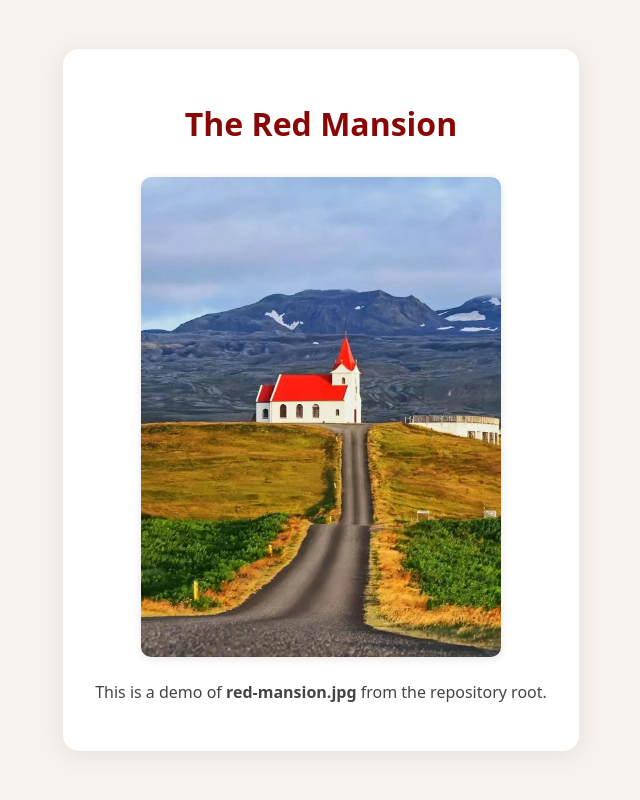
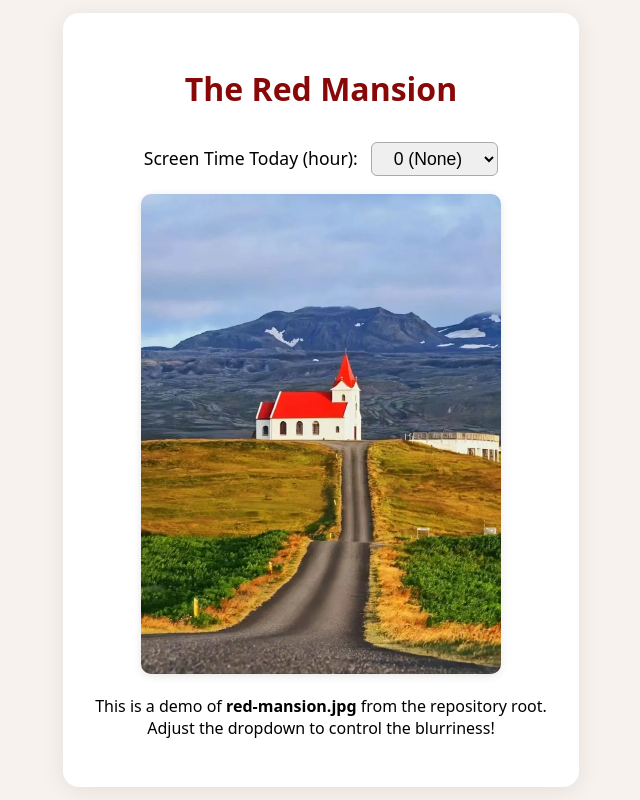
Before and after one commit to yrenat/yrenat.github.io, a plain HTML site: page index.html in a window 1280 px wide. Shown: the whole page, without its empty margins (319-959 px from the left). Drawn offline with Linux system fonts and the light colour scheme.

Commit message:
add dropdown menu

```diff
--- a/index.html
+++ b/index.html
@@ -27,22 +27,60 @@
       max-height: 60vh;
       border-radius: 10px;
       box-shadow: 0 2px 8px rgba(0,0,0,0.10);
+      transition: filter 0.3s;
     }
     h1 {
       color: #880808;
       margin-bottom: 1em;
     }
-    p {
-      color: #444;
-      margin-top: 1.2em;
+    .blurness-control {
+      margin: 1.5em 0 1em 0;
+      font-size: 1.1em;
+    }
+    select {
+      padding: 0.3em 1em;
+      font-size: 1em;
+      border-radius: 6px;
+      border: 1px solid #aaa;
+      margin-left: 0.5em;
+    }
+    @media (max-width: 600px) {
+      .container { padding: 1em; }
+      img { max-height: 35vh; }
+      .blurness-control { font-size: 1em; }
     }
   </style>
 </head>
 <body>
   <div class="container">
     <h1>The Red Mansion</h1>
-    <img src="red-mansion.jpg" alt="Red Mansion">
-    <p>This is a demo of <b>red-mansion.jpg</b> from the repository root.</p>
+    <div class="blurness-control">
+      <label for="blurness">Screen Time Today (hour):</label>
+      <select id="blurness">
+        <option value="0">0 (None)</option>
+        <option value="1">1</option>
+        <option value="2">2</option>
+        <option value="3">3</option>
+        <option value="4">4</option>
+        <option value="5">5</option>
+        <option value="6">6</option>
+        <option value="7">7</option>
+        <option value="8">8</option>
+        <option value="9">9</option>
+        <option value="10">10 (Max)</option>
+      </select>
+    </div>
+    <img id="redMansion" src="red-mansion.jpg" alt="Red Mansion">
+    <p>This is a demo of <b>red-mansion.jpg</b> from the repository root.<br>
+    Adjust the dropdown to control the blurriness!</p>
   </div>
+  <script>
+    const img = document.getElementById('redMansion');
+    const blurness = document.getElementById('blurness');
+    blurness.addEventListener('input', function() {
+      const val = Number(this.value);
+      img.style.filter = val === 0 ? 'none' : `blur(${val}px)`;
+    });
+  </script>
 </body>
 </html>
```
